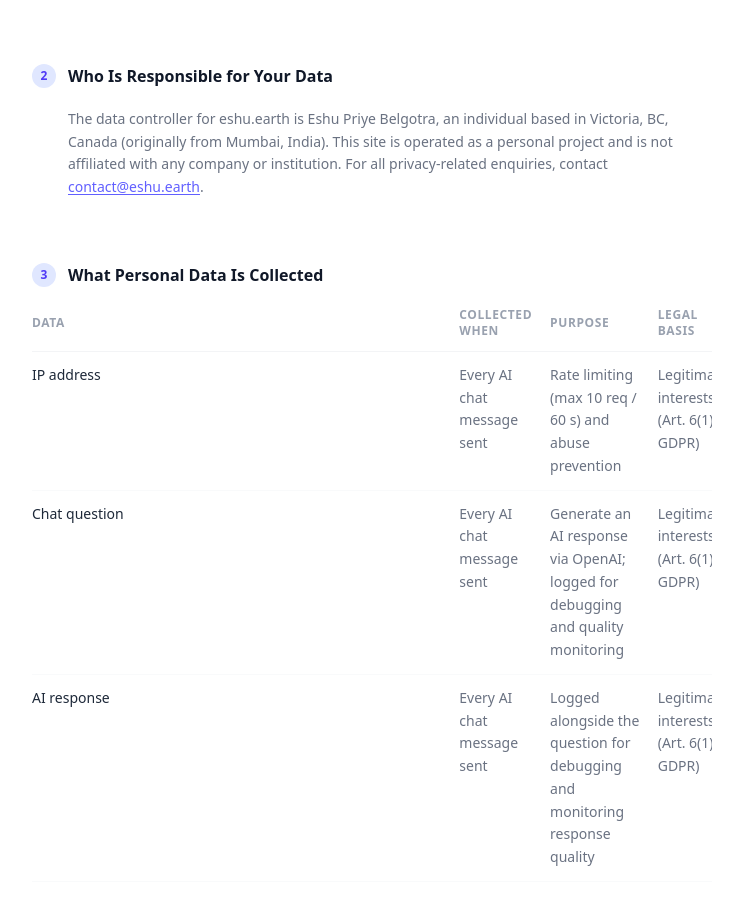
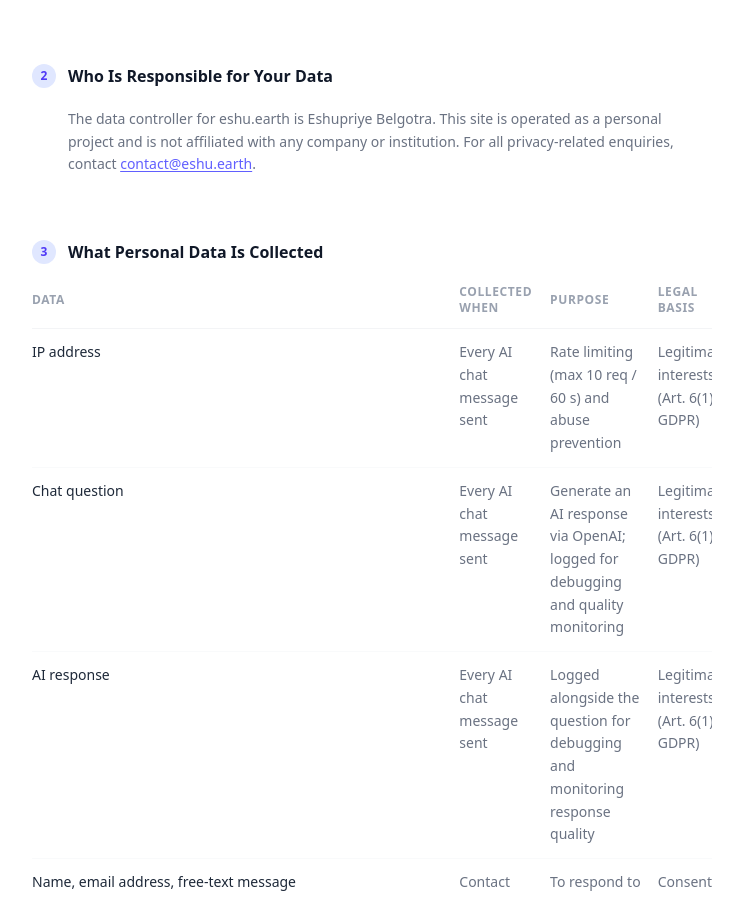
Before and after one commit to eshu3104/portfolio, a Next.js app: page /privacy in a window 1280 px wide. Shown: the part 1133-2030 px from the top of the page, without its empty margins (272-1015 px from the left). Built offline with nearby package versions, Linux system fonts and the light colour scheme.

Commit message:
tried to be privacy safer

```diff
--- a/app/privacy/page.tsx
+++ b/app/privacy/page.tsx
@@ -75,8 +75,7 @@ const sections: Section[] = [
     title: "Who Is Responsible for Your Data",
     body: (
       <p className="text-sm leading-relaxed text-gray-500 dark:text-gray-400">
-        The data controller for eshu.earth is Eshu Priye Belgotra, an individual
-        based in Victoria, BC, Canada (originally from Mumbai, India). This site
+        The data controller for eshu.earth is Eshupriye Belgotra. This site
         is operated as a personal project and is not affiliated with any company
         or institution. For all privacy-related enquiries, contact{" "}
         <a
```
